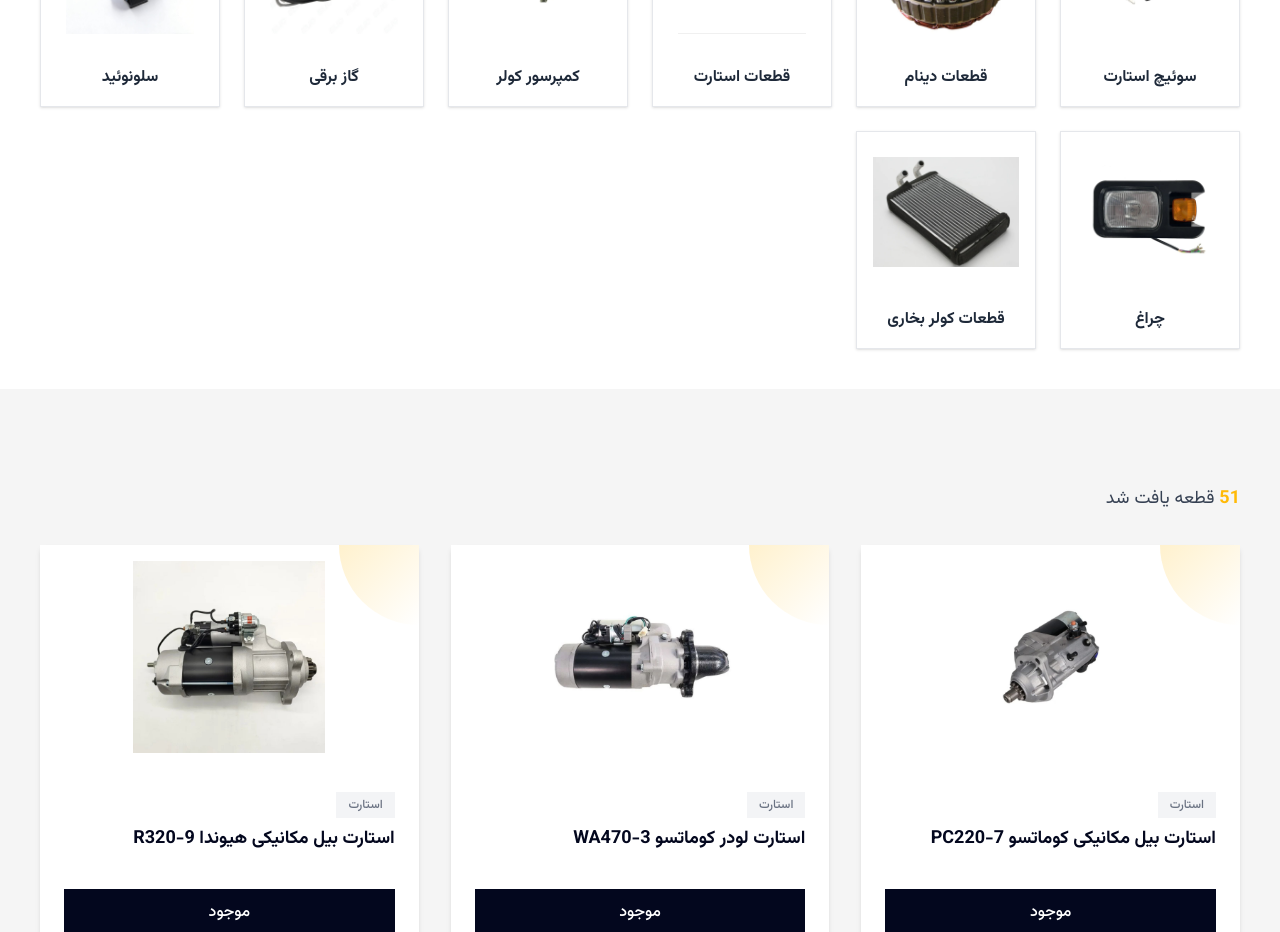
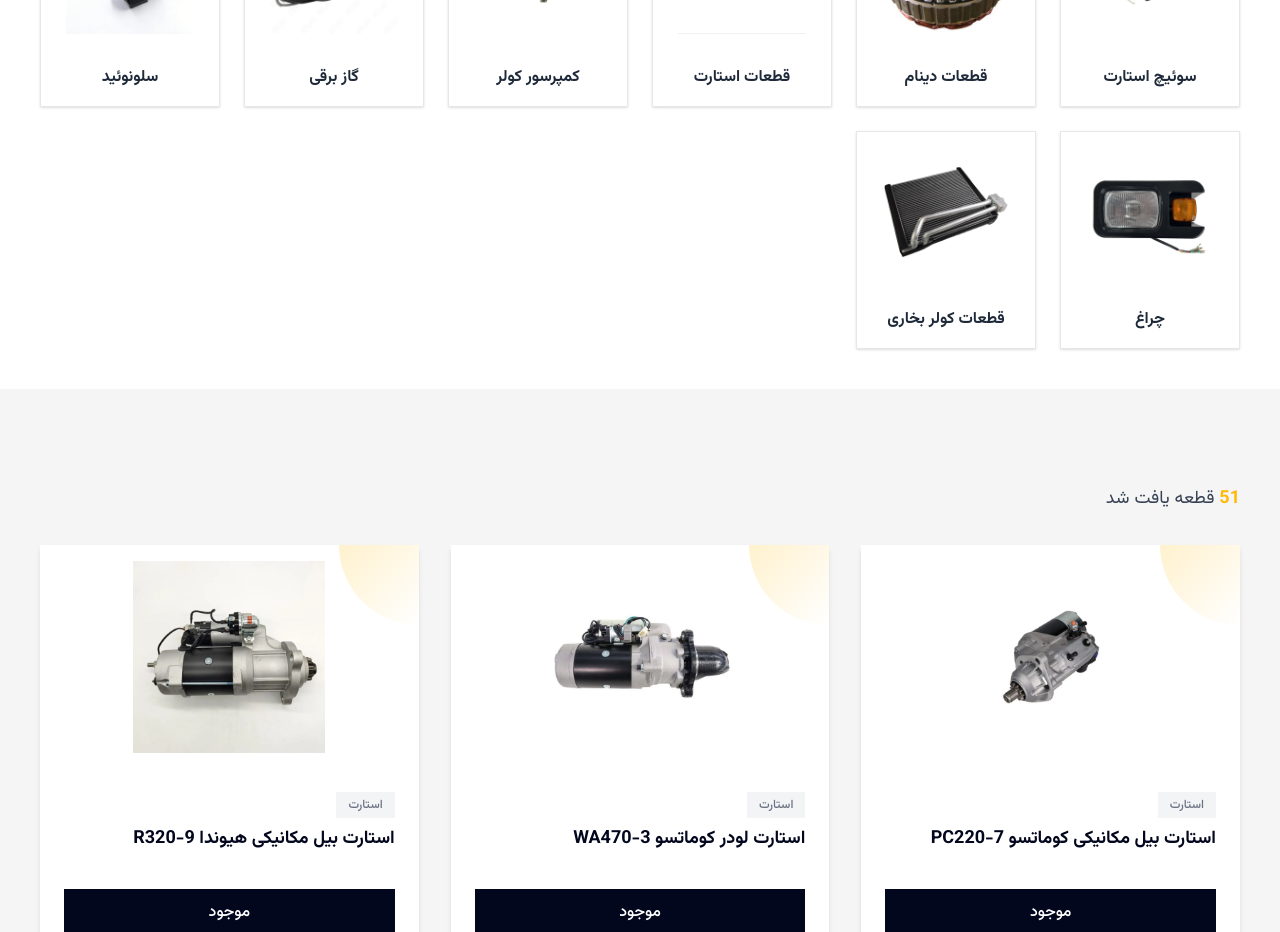
Before and after one commit to parsa-farshah/TitanYadak, a Next.js app: page /productsPage in a window 1280 px wide. Shown: the part 1520-2452 px from the top of the page. Built offline with nearby package versions, Linux system fonts and the light colour scheme.

Commit message:
change ac-heater-parts category

```diff
--- a/app/components/products/data/categories.ts
+++ b/app/components/products/data/categories.ts
@@ -70,6 +70,6 @@
   {
     slug: "ac-heater-parts",
     label: "قطعات کولر بخاری",
-    image: "/images/products/ac-heater-parts/heater-radiator-komatsu-pc220-6.jpg",
+    image: "/images/products/ac-heater-parts/ac-radiator-komatsu-pc220-7.jpg",
   },
 ];
```
